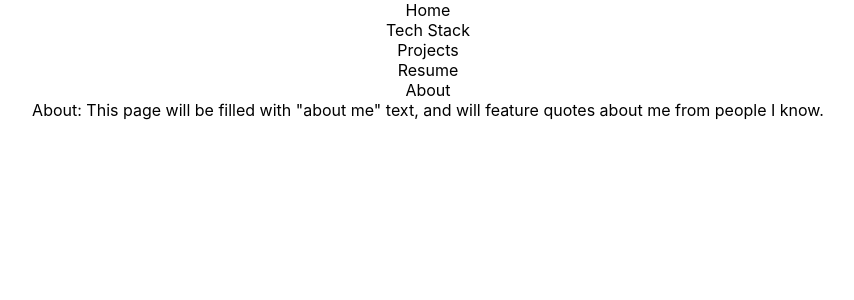
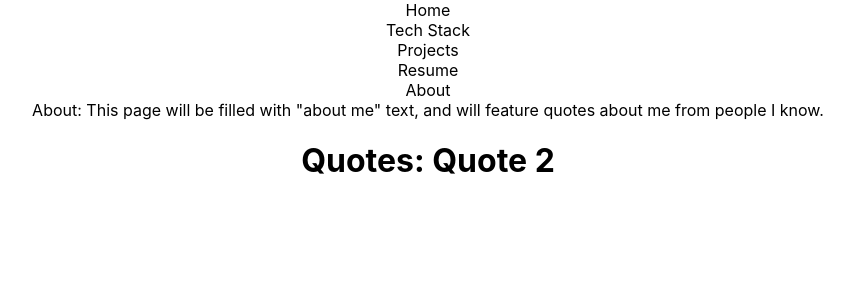
Before and after one commit to james-demiraiakian/james-portfolio, a React (Create React App) app: page /about in a window 1280 px wide. Shown: the top 300 px of the page, without its empty margins (212-1066 px from the left). Built offline with nearby package versions, Linux system fonts and the light colour scheme.

Commit message:
Added rotating quote display to About.jsx, same method as rotating images on Home.jsx

```diff
--- /dev/null
+++ b/src/components/Quotes/Quotes.jsx
@@ -0,0 +1,34 @@
+import React, { useEffect, useState } from 'react';
+
+const quoteArray = [
+    'Quote 1',
+    'Quote 2',
+    'Quote 3',
+    'Quote 4',
+    'Quote 5',
+    'Quote 6',
+    'Quote 7',
+    'Quote 8',
+];
+
+export default function Quotes() {
+    const [currentQuote, setCurrentQuote] = useState(quoteArray[0]);
+    const [index, setIndex] = useState(0);
+
+    useEffect(() => {
+        const timer = setInterval(() => {
+            index === quoteArray.length - 1 ? setIndex(0) : setIndex(index + 1);
+        }, 2000);
+
+        return () => {
+            setCurrentQuote(quoteArray[index]);
+            clearInterval(timer);
+        };
+    }, [index]);
+
+    return (
+        <div>
+            <h1>{`Quotes: ${currentQuote}`}</h1>
+        </div>
+    );
+}
--- a/src/views/About/About.jsx
+++ b/src/views/About/About.jsx
@@ -1,4 +1,5 @@
 import React from 'react';
+import Quotes from '../../components/Quotes/Quotes';
 import Header from '../Header/Header';
 
 export default function About() {
@@ -7,6 +8,7 @@ export default function About() {
             <Header />
             About: This page will be filled with "about me" text, and will
             feature quotes about me from people I know.
+            <Quotes />
         </div>
     );
 }
```
